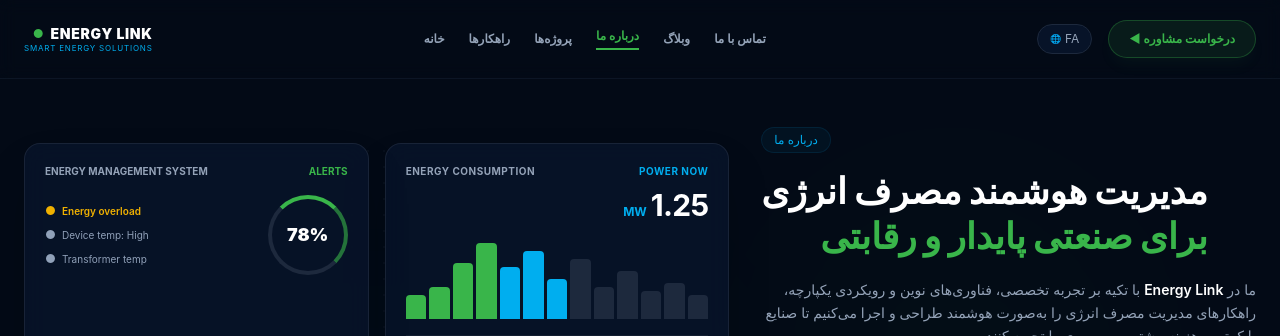
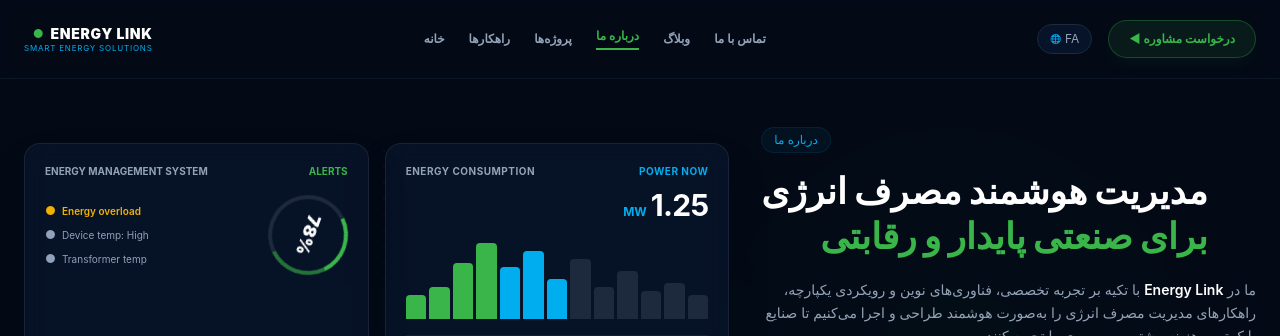
Before and after one commit to petrotechmeco-web/energy-link-Enterprice, a React (Vite) app: page / in a window 1280 px wide. Shown: the top 336 px of the page. Built offline with nearby package versions, Linux system fonts and the light colour scheme.

Commit message:
Update index.css

```diff
--- a/src/index.css
+++ b/src/index.css
@@ -9,7 +9,17 @@
 }
 
 body {
-  background-color: var(--color-brand-dark);
+  background-color: #030a16;
   color: #ffffff;
   font-family: 'Vazirmatn', sans-serif;
+  direction: rtl;
 }
+
+/* انیمیشن برای پالس و چرخش المان‌های شبکه */
+@keyframes spin-slow {
+  from { transform: rotate(0deg); }
+  to { transform: rotate(360deg); }
+}
+.animate-spin-slow {
+  animation: spin-slow 20s linear infinite;
+}
```
